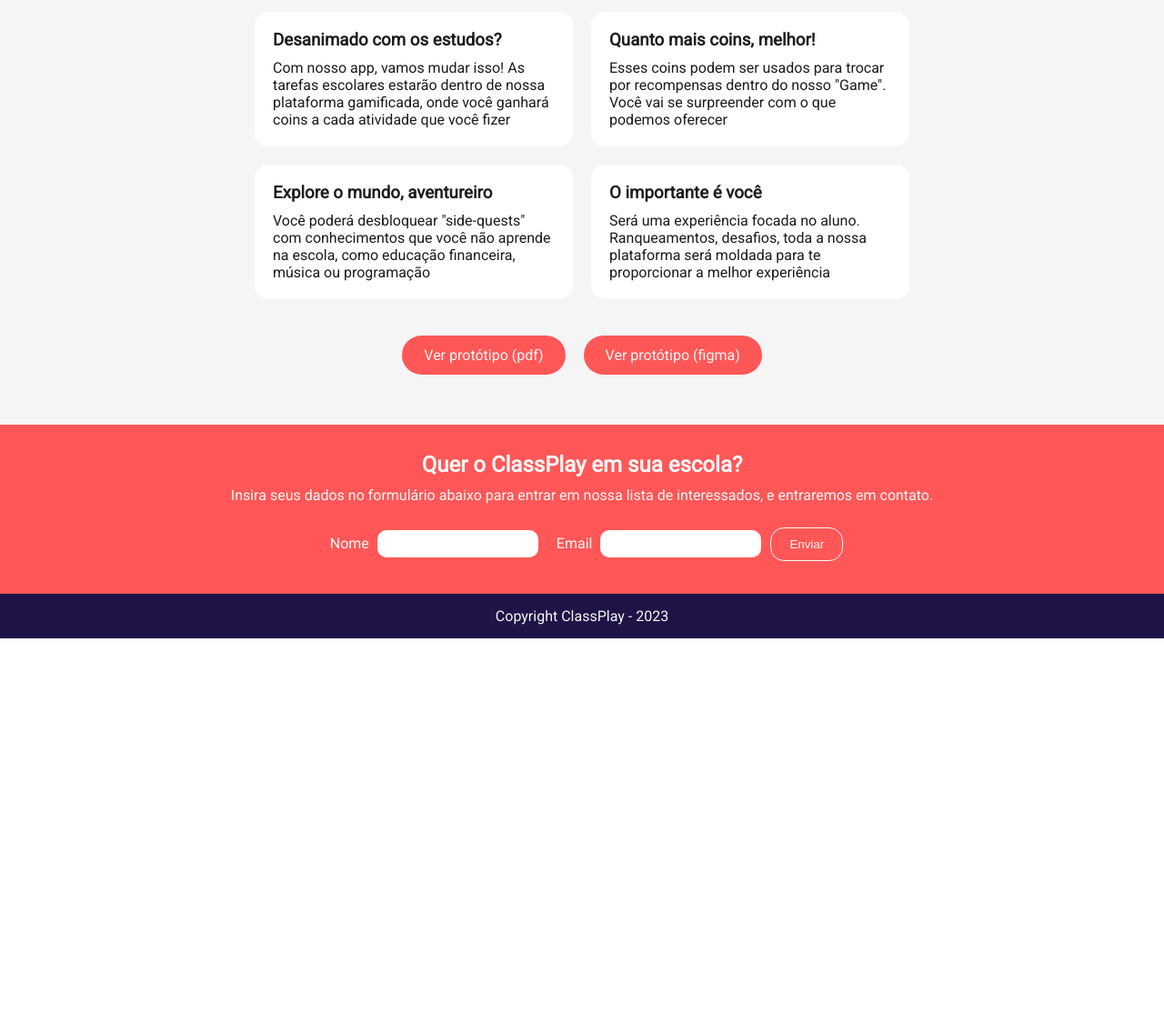
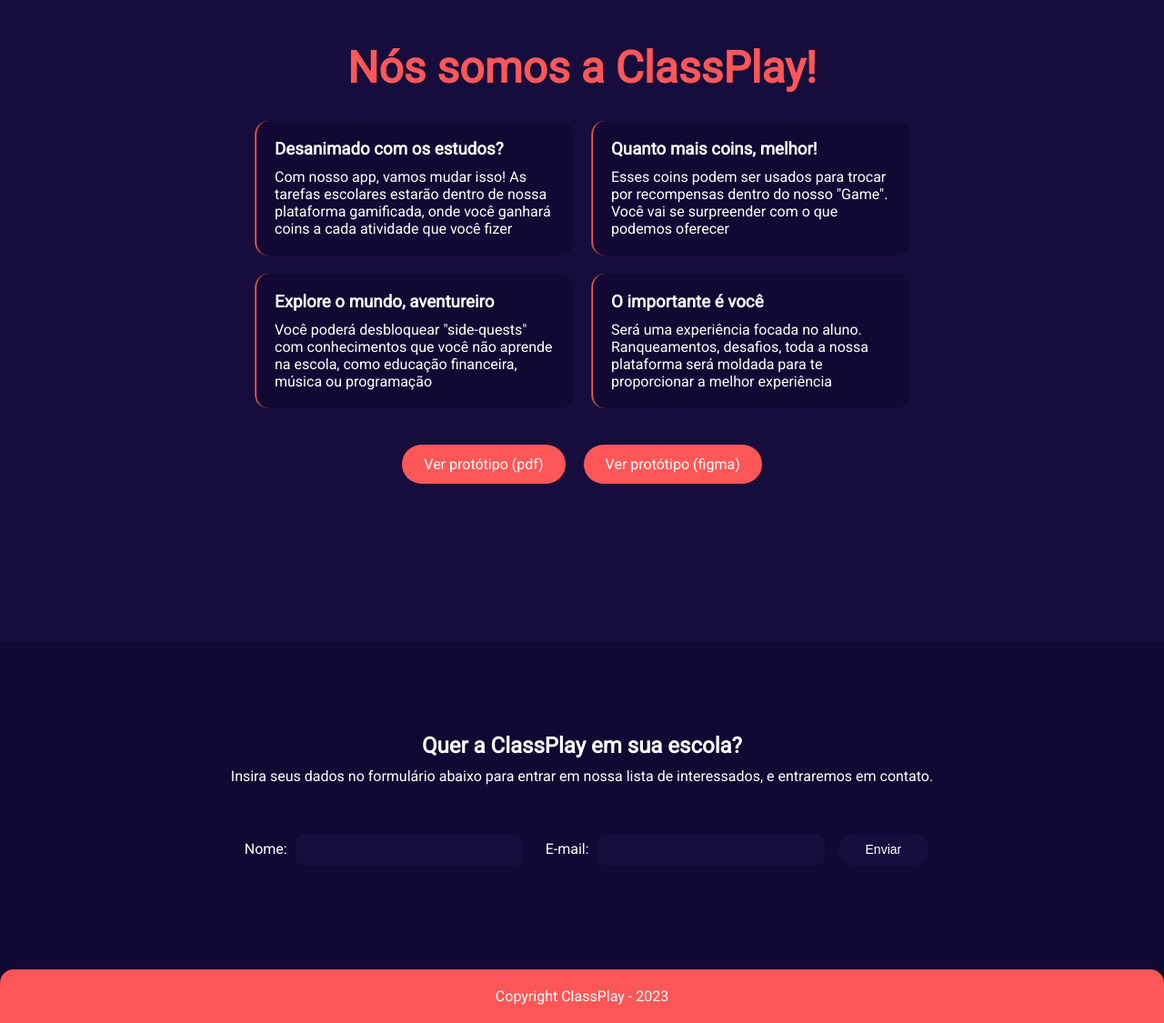
Before and after one commit to 21fernandinhow/classplaylp, a plain HTML site: page index.html in a window 1280 px wide. Shown: the part 894-2019 px from the top of the page at 91% size. Before the commit the page ends 1596 px from the top, so only its background shows below. Drawn offline with nearby package versions, Linux system fonts and the light colour scheme.

Commit message:
created new design

```diff
--- a/index.html
+++ b/index.html
@@ -68,8 +68,9 @@
 
         <!--Action-->
         <div id="action">
+            <div data-aos="fade-up" data-aos-duration="1500">
                 <div>
-                <h2>Quer o ClassPlay em sua escola?</h2>
+                    <h2>Quer a ClassPlay em sua escola?</h2>
                     <p>Insira seus dados no formulário abaixo para entrar em nossa lista de interessados, e entraremos em contato.</p>
                     <br>
                 </div>
@@ -81,15 +82,16 @@
                         id="form"
                         >
                         <div class="form-input">
-                        <label for="name">Nome</label>
+                            <label for="name">Nome:</label>
                             <input type="text" name="name" required/>
                         </div>
                         <div class="form-input">
-                        <label for="email">Email</label>
+                            <label for="email">E-mail:</label>
                             <input type="email" name="email" required />
                         </div>
                         <button type="submit" class="btn-form">Enviar</button>
                     </form>
+                </div>
             </div>
         </div>
 
--- a/sass/about.scss
+++ b/sass/about.scss
@@ -1,15 +1,14 @@
 #about{
     @extend .flex-central;
-    min-height: 70vh;
+    min-height: 100vh;
     flex-direction: column;
-    background-color: #f5f5f5;
-    color: #1c1c1c;
     max-width: 100vw;
+    background-color: var(--secondary-color);
     h2{
         margin: 20px;
         font-size: 3rem;
         text-align: center;
-        color: #FF5757;
+        color: var(--highlight-color);
     }
     .about-sections{
         display: flex;
@@ -17,9 +16,10 @@
         justify-content: center;
         flex-wrap: wrap;
         .about-item{
-            background-color: #ffffff;
             max-width: 350px;
             border-radius: 15px;
+            border-left: 2px groove var(--highlight-color);
+            background-color: var(--terciary-color);
             padding: 20px;
             margin: 10px;
             p{
@@ -28,7 +28,7 @@
             &:hover{
                 background-color: #FF5757;
                 color: #ffffff;
-                transition: 0.2s;
+                transition: 0.6s;
             }
         }
     }
--- a/sass/action.scss
+++ b/sass/action.scss
@@ -1,40 +1,53 @@
 #action{
     @extend .flex-central;
     flex-direction: column;
-    min-height: 20vh;
-    background-color: #FF5757;
-    color: #f5f5f5;
+    background-color: var(--terciary-color);
+    min-height: 45vh;
     text-align: center;
-    padding: 30px;
+    padding: 20px;
     h2{
-        margin-bottom: 10px;
+        margin: 10px;
+    }
+    p{
+        margin: 10px;
     }
     #form{
         @extend .flex-central;
         flex-wrap: wrap;
+        margin: 10px;
         .form-input{
             padding: 10px;
             label{
-                margin-right: 5px;
                 font-size: 16px;
             }
             input{
-                height: 30px;
+                padding: 10px;
+                margin: 5px;
+                min-width: 250px;
                 border-radius: 10px;
+                background-color: var(--secondary-color);
+                color: var(--highlight-color);
                 border: none;
+                caret-color: var(--highlight-color);
+                &:focus{
+                    box-shadow: 0 0 0 0;
+                    border: 0 none;
+                    outline: 0;
+                }
             }
         }
         .btn-form{
-            color: #f5f5f5;
             text-decoration: none;
-            text-align: center;
-            background: none;
-            padding: 10px 20px;
-            border-radius: 15px;
-            border: 1px solid #f5f5f5;
+            padding: 10px 30px;
+            font-size: 14px;
+            border-radius: 30px;
+            border: none;
+            background-color: var(--secondary-color);
+            color: var(--contrast-color);
+            cursor: pointer;
             &:hover{
-                background-color: #f5f5f5;
-                color: #FF5757;
+                background-color: var(--highlight-color);
+                color: var(--contrast-color);
                 font-weight: bold;
                 transition: 0.6s;
             }
@@ -43,9 +56,14 @@
 }
 
 #footer{
-    padding: 15px;
     text-align: center;
-    background-color: #1F1347;
+    background-color: var(--terciary-color);
+    p{
+        padding: 20px;
+        min-width: 100%;
+        background-color: var(--highlight-color);
+        border-radius: 15px 15px 0px 0px;
+    }
     p:hover{
         font-size: 18px;
         text-decoration: underline;
--- a/sass/home.scss
+++ b/sass/home.scss
@@ -2,7 +2,6 @@
     @extend .flex-central;
     min-height: 100vh;
     padding: 20px;
-    background-color: #1F1347;
     .logo{
         max-width: 25rem;
         animation: float 5s ease-in-out infinite;
--- a/sass/style.scss
+++ b/sass/style.scss
@@ -3,6 +3,17 @@
 @import './home.scss';
 @import './about.scss';
 @import './action.scss';
+
+//Colors
+:root{
+    --primary-color: #1f1347;
+    --secondary-color: #170D3D;
+    --terciary-color: #110933;
+    --quarternary-color: #0B0629;
+    --highlight-color: #ff5757;
+    --contrast-color: #fff;
+}
+
 
 //Extends
 .flex-central{
@@ -17,49 +28,54 @@
     padding: 0;
     box-sizing: border-box;
     scrollbar-width: thin;
-    scrollbar-color: #FF5757 #1F1347;
+    scrollbar-color: var(--highlight-color) var(--primary-color);
 }
 html {
     scroll-behavior: smooth;
 }
 body{
     font-family: 'Roboto', sans-serif;
-    color: #f5f5f5;
+    color: var(--contrast-color);
+    background-color: var(--primary-color);
     min-height: 100vh;
 }
 body::-webkit-scrollbar {
     width: 12px;
 }
 body::-webkit-scrollbar-track {
-    background: #FF5757;
+    background: var(--highlight-color);
 }
 body::-webkit-scrollbar-thumb {
-    background-color: #1F1347;
+    background-color: var(--primary-color);
     border-radius: 20px;
-    border: 1px solid #FF5757;
+    border: 1px solid var(--highlight-color);
+}
+::selection{
+    background-color: var(--highlight-color);
+    color: var(--contrast-color);
 }
 .btn{
-    color: #f5f5f5;
-    background-color: #FF5757;
+    color: var(--contrast-color);
+    background-color: var(--highlight-color);
     text-decoration: none;
     padding: 12px 24px;
     border-radius: 30px;
     &:hover{
-        background-color: #1F1347;
-        color: #ffffff;
+        background-color: var(--contrast-color);
+        color: var(--primary-color);
         font-weight: bold;
         transition: 0.6s;
     }
 }
 .btn-outline{
-    color: #FF5757;
+    color: var(--highlight-color);
     text-decoration: none;
     padding: 12px 36px;
     border-radius: 30px;
-    border: 1px solid #FF5757;
+    border: 1px solid var(--highlight-color);
     &:hover{
-        background-color: #FF5757;
-        color: #f5f5f5;
+        background-color: var(--highlight-color);
+        color: var(--contrast-color);
         font-weight: bold;
         transition: 0.6s;
     }
```
Also changed, not shown: css/style.css, 1 other file. Lines whose indentation alone changed are shown as unchanged.
